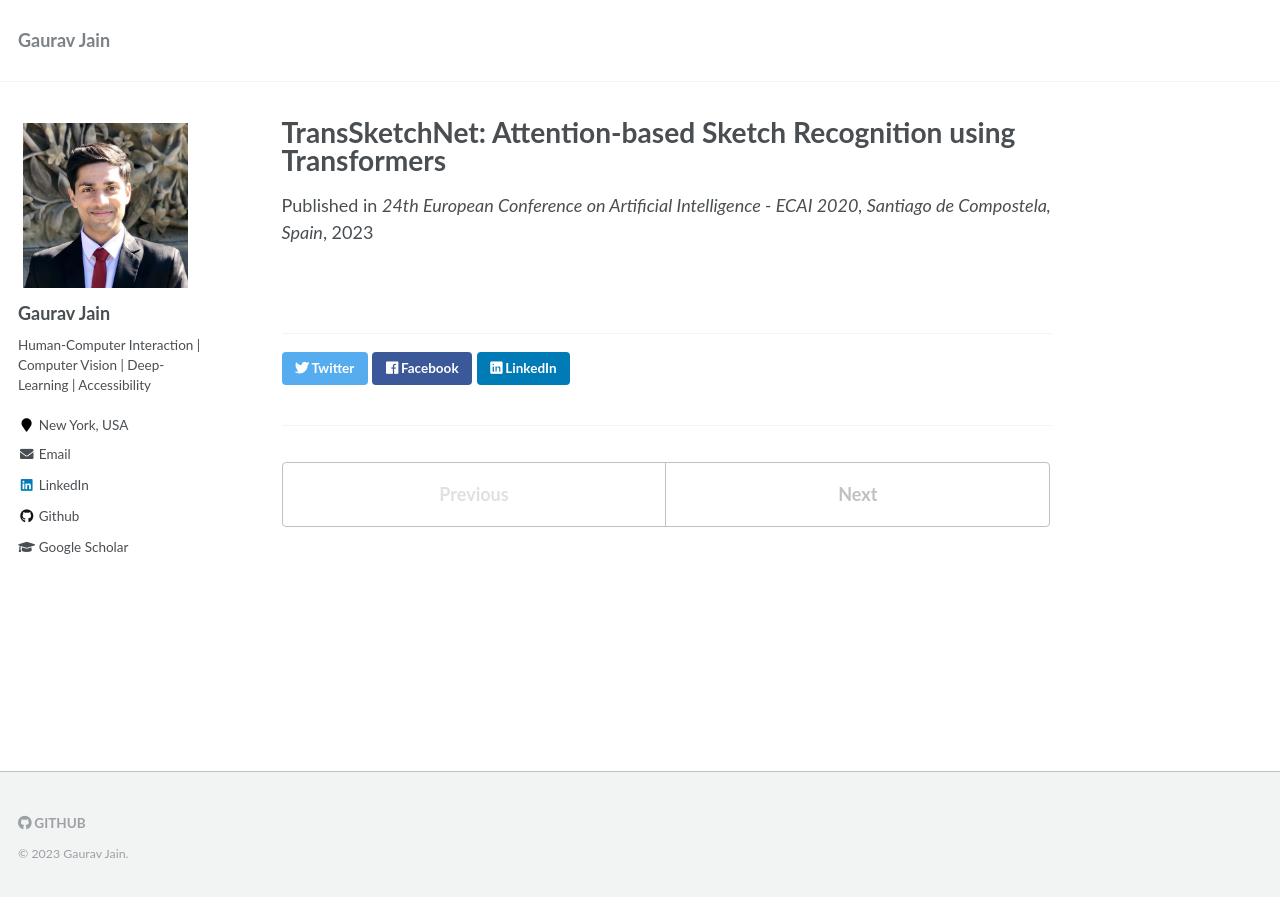
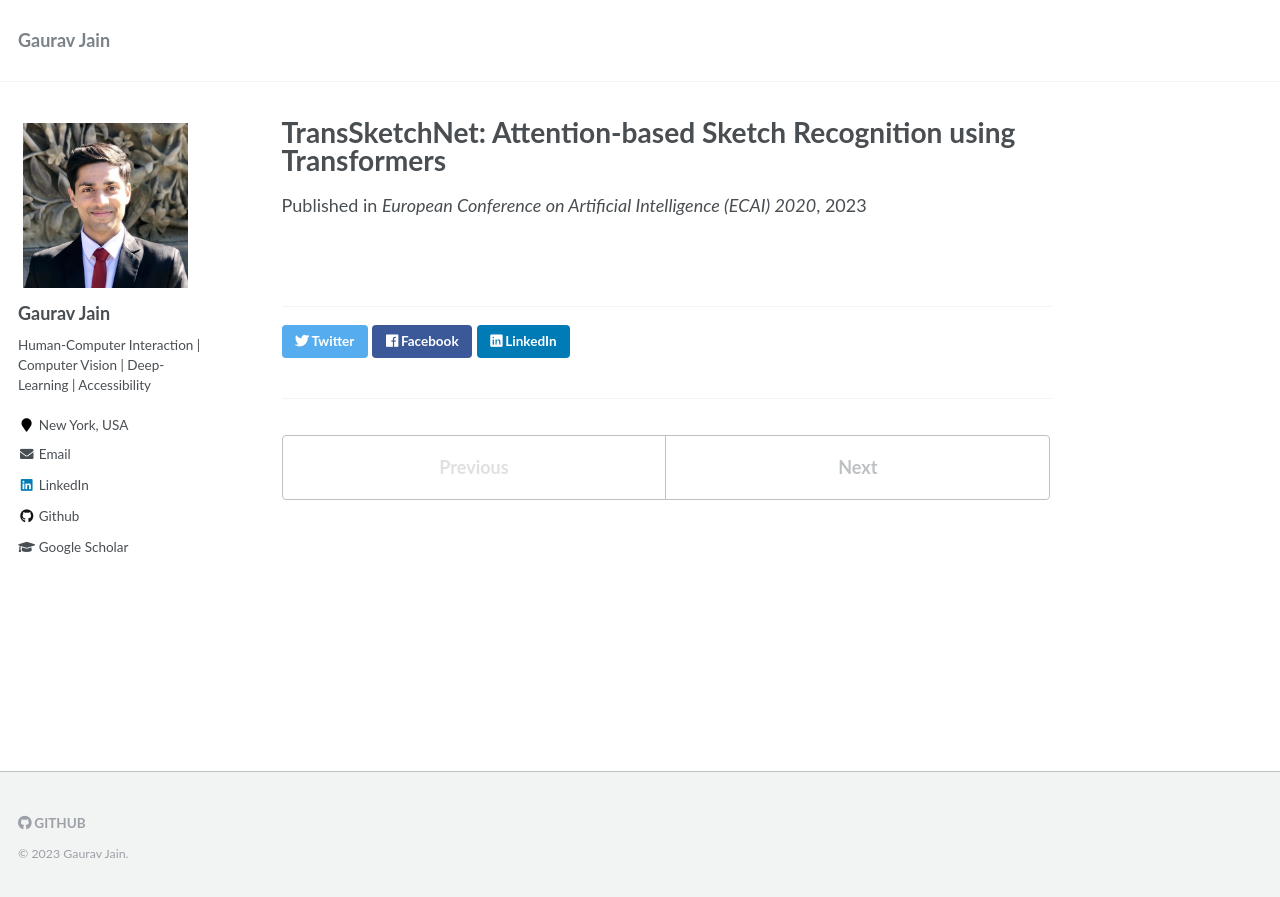
Before and after one commit to Gaurav1302/gaurav1302.github.io, a Jekyll site: the page built from _publications/1_ECAI2020.md, in a window 1280 px wide. Shown: the top 897 px of the page. Built offline with Jekyll 4.4.1, drawn with Linux system fonts in a browser that asks for light colours.

```diff
--- a/_publications/1_ECAI2020.md
+++ b/_publications/1_ECAI2020.md
@@ -1,11 +1,11 @@
 ---
 title: 'TransSketchNet: Attention-based Sketch Recognition using Transformers'
 authors: '[ <u>Gaurav Jain</u>, Shivang Chopra, Suransh Chopra ]*, Anil Singh Parihar (*Equal Contribution)'
-venue: '24th European Conference on Artificial Intelligence - ECAI 2020, Santiago de Compostela, Spain'
-vol_date: 'September, 2020'
+venue: 'European Conference on Artificial Intelligence (ECAI) 2020'
+# vol_date: 'September, 2020'
 paper_link: 'http://gaurav1302.github.io/files/ECAI2020.pdf'
 cover_img: 'http://gaurav1302.github.io/files/ECAI2020_img.png'
-index: '3'
+# index: '3'
 # doi_link: 'https://doi.org/10.1109/TUFFC.2020.2977210'
 # code_link: 'https://sites.google.com/site/sercmig/home/dnnpat'
 # doi: '10.1109/TUFFC.2020.2977210'
```
Also changed, not shown: _publications/2_TIFS2020.md (+2 -3 lines), _publications/3_TUFFC2020.md (+2 -3 lines), _publications/4_CSCW2023.md (+1 -2 lines), _publications/5_CHIEA2023.md (added, +8 -0 lines).
